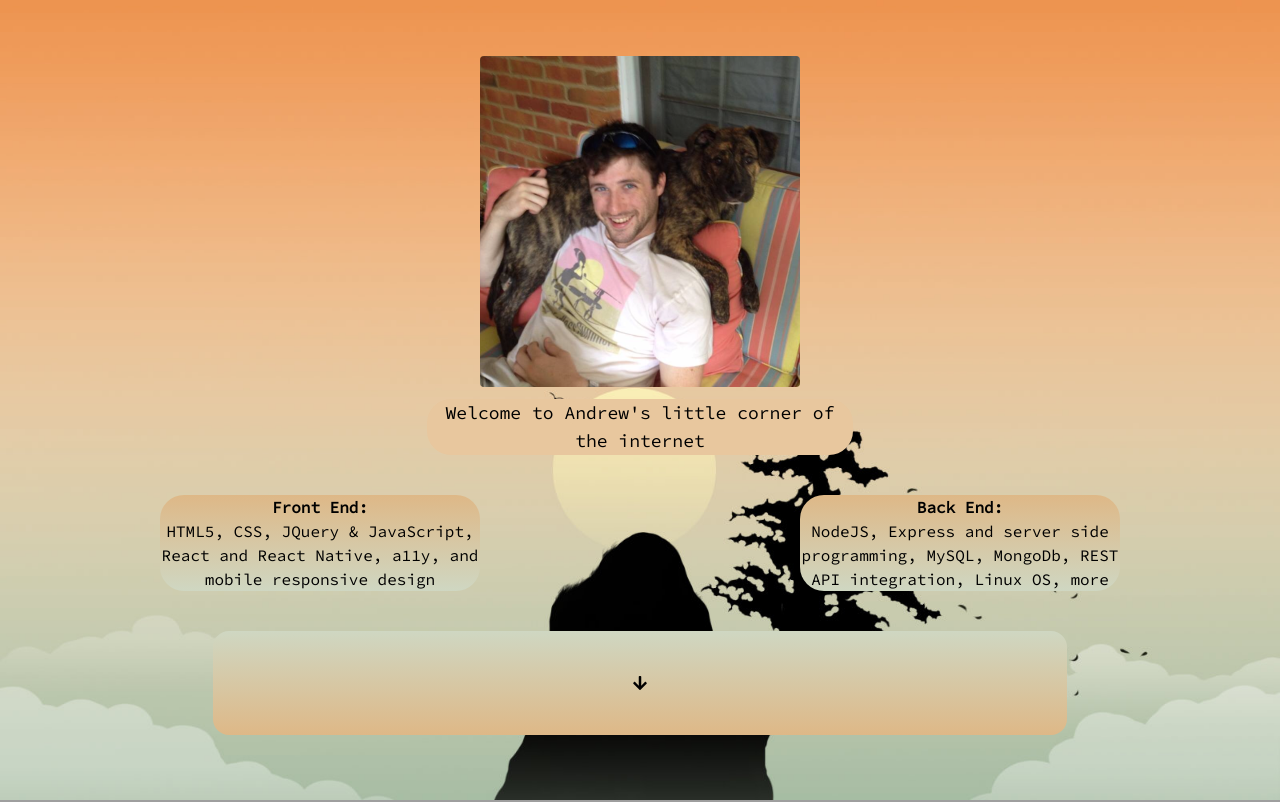
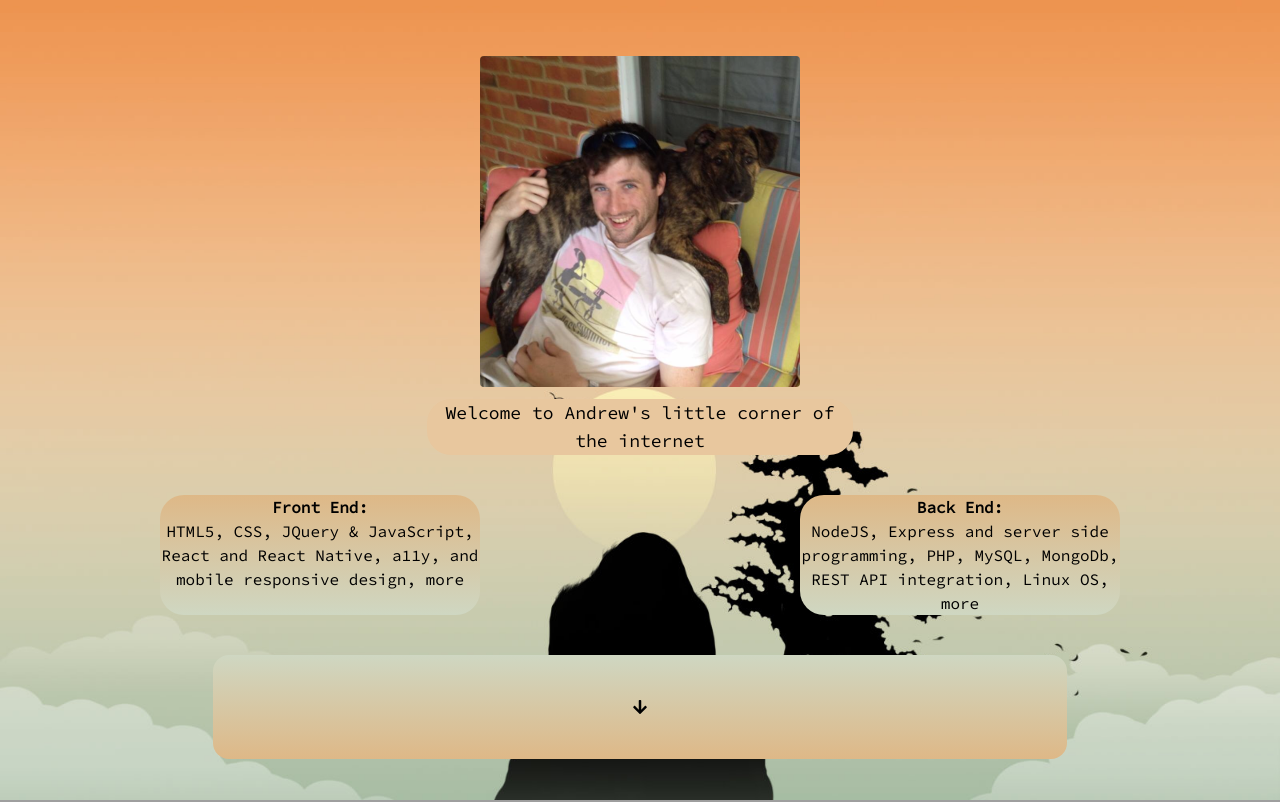
Before and after one commit to siegelal7/me, a React (Create React App) app in the folder client/: page / in a window 1280 px wide. Shown: the top 802 px of the page. Built offline with nearby package versions, Linux system fonts and the light colour scheme; grey boxes are pictures that could not be loaded.

Commit message:
skillz section

```diff
--- a/client/src/components/Hero.jsx
+++ b/client/src/components/Hero.jsx
@@ -43,12 +43,12 @@ const Hero = ({ handleImgClickHero }) => {
         <SkillzCard
           key="frontend"
           header="Front End: "
-          skillz="HTML5, CSS, JQuery & JavaScript, React and React Native, a11y, and mobile responsive design"
+          skillz="HTML5, CSS, JQuery & JavaScript, React and React Native, a11y, and mobile responsive design, more"
         />
         <SkillzCard
           key="backend"
           header="Back End: "
-          skillz="NodeJS, Express and server side programming, MySQL, MongoDb, REST API integration, Linux OS, more"
+          skillz="NodeJS, Express and server side programming, PHP, MySQL, MongoDb, REST API integration, Linux OS, more"
         />
       </div>
     </>
```
